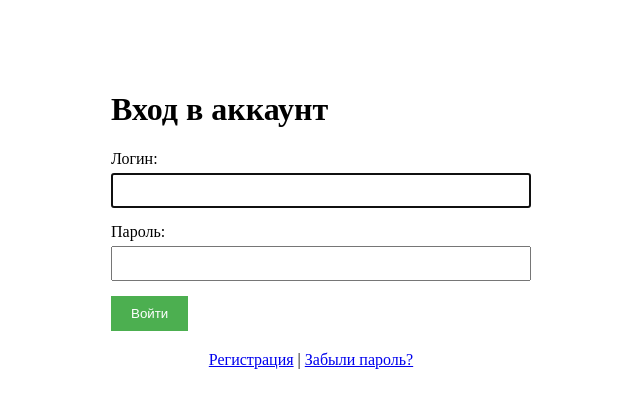
After one commit to Balonit3/my_blog, a Django app: page /login/ in a window 1280 px wide. The commit adds this page. Shown: the top 408 px of the page, without its empty margins (329-969 px from the left). Run offline with Django 5.2, Linux system fonts and the light colour scheme.

Commit message:
создали шаблон под авторизацию и регистрацию прописали пути создали функцию во вьюшке для авторизации добавили на главную страницу кнопку вход и регистрацию прописали логику создание и редактирования постов,только авторизованным пользователям

```diff
--- /dev/null
+++ b/blog/templates/registration/login.html
@@ -0,0 +1,46 @@
+<!DOCTYPE html>
+<html lang="ru">
+<head>
+    <meta charset="UTF-8">
+    <title>Вход</title>
+    <style>
+        .auth-form { max-width: 400px; margin: 50px auto; padding: 20px; }
+        .form-field { margin-bottom: 15px; }
+        label { display: block; margin-bottom: 5px; }
+        input { width: 100%; padding: 8px; }
+        button { background: #4CAF50; color: white; padding: 10px 20px; border: none; }
+        .links { margin-top: 20px; text-align: center; }
+    </style>
+</head>
+<body>
+    <div class="auth-form">
+        <h1>Вход в аккаунт</h1>
+
+        <!-- Вывод ошибок -->
+        {% if form.errors %}
+            <p style="color: red;">Неверный логин или пароль.</p>
+        {% endif %}
+
+        <form method="post">
+            {% csrf_token %}
+
+            <div class="form-field">
+                <label>Логин:</label>
+                {{ form.username }}
+            </div>
+
+            <div class="form-field">
+                <label>Пароль:</label>
+                {{ form.password }}
+            </div>
+
+            <button type="submit">Войти</button>
+        </form>
+
+        <div class="links">
+            <a href="{% url 'signup' %}">Регистрация</a> |
+            <a href="#">Забыли пароль?</a>
+        </div>
+    </div>
+</body>
+</html>
--- a/myblog/settings.py
+++ b/myblog/settings.py
@@ -11,6 +11,8 @@ https://docs.djangoproject.com/en/5.2/ref/settings/
 """
 
 from pathlib import Path
+
+from django.conf.global_settings import LOGIN_REDIRECT_URL, LOGOUT_REDIRECT_URL
 
 # Build paths inside the project like this: BASE_DIR / 'subdir'.
 BASE_DIR = Path(__file__).resolve().parent.parent
@@ -121,3 +123,7 @@ STATIC_URL = 'static/'
 # https://docs.djangoproject.com/en/5.2/ref/settings/#default-auto-field
 
 DEFAULT_AUTO_FIELD = 'django.db.models.BigAutoField'
+
+LOGIN_REDIRECT_URL = '/'
+
+LOGOUT_REDIRECT_URL = '/'
--- a/myblog/urls.py
+++ b/myblog/urls.py
@@ -16,8 +16,13 @@ Including another URLconf
 """
 from django.contrib import admin
 from django.urls import path, include
+from django.contrib.auth import views as auth_views
+from blog.views import signup
 
 urlpatterns = [
     path('admin/', admin.site.urls),
-    path('',include('blog.urls'))
+    path('',include('blog.urls')),
+    path('login/', auth_views.LoginView.as_view(),name = 'login'),
+    path('logout/', auth_views.LoginView.as_view(),name = 'logout'),
+    path('signup/', signup, name = 'signup')
 ]
```
Also changed, not shown: blog/templates/post_list.html (+9 -0 lines), blog/templates/registration/signup.html (added, +49 -0 lines), blog/views.py (+18 -1 lines).
